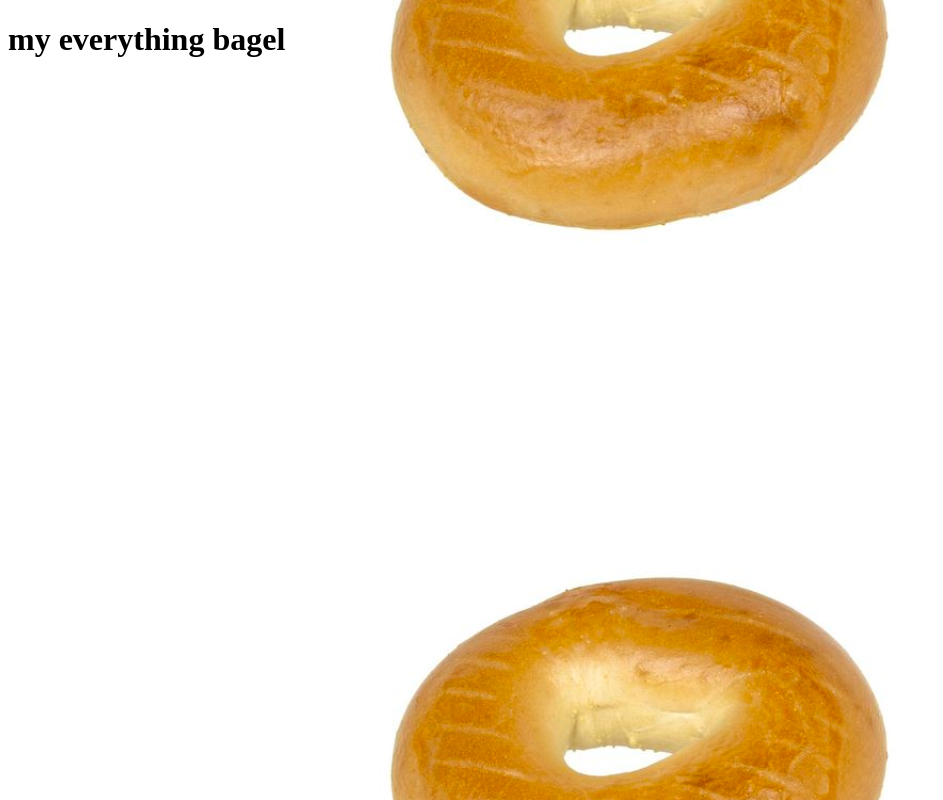
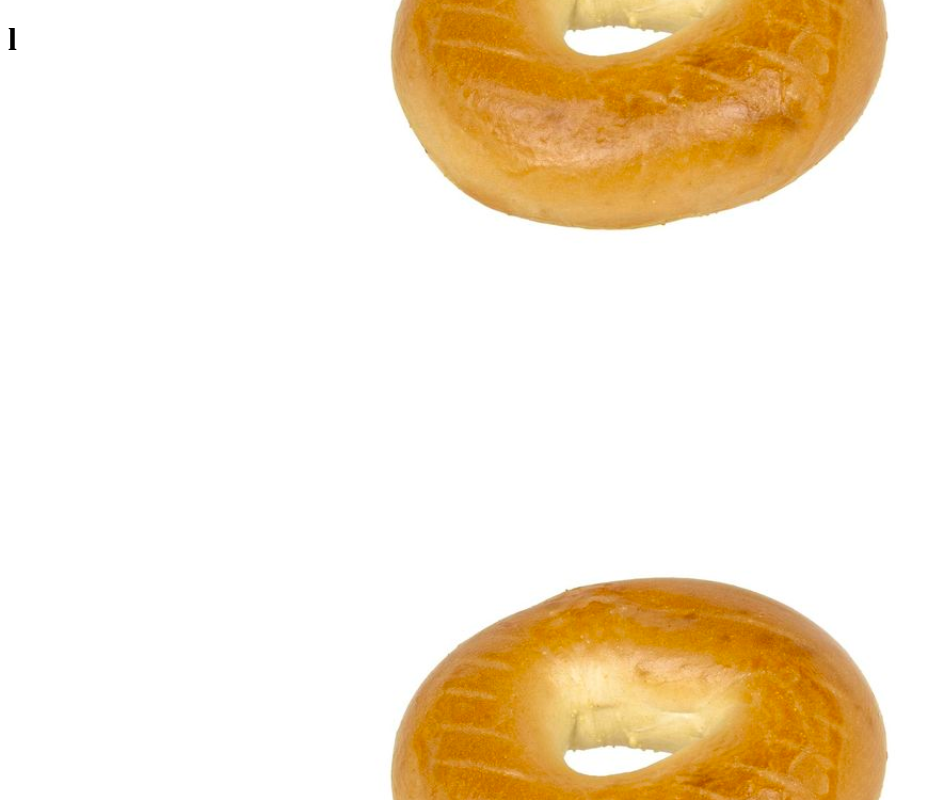
Before and after one commit to k31r0/My-Website, a plain HTML site: page index.html in a window 1280 px wide. Shown: the whole page, without its empty margins (0-943 px from the left). Drawn offline with Linux system fonts and the light colour scheme.

Commit message:
index.html

```diff
--- a/index.html
+++ b/index.html
@@ -6,6 +6,6 @@
 </head>
 
 <body>
-  <h1>my everything bagel</h1>
+  <h1>l</h1>
 </body>
 </html>
```
